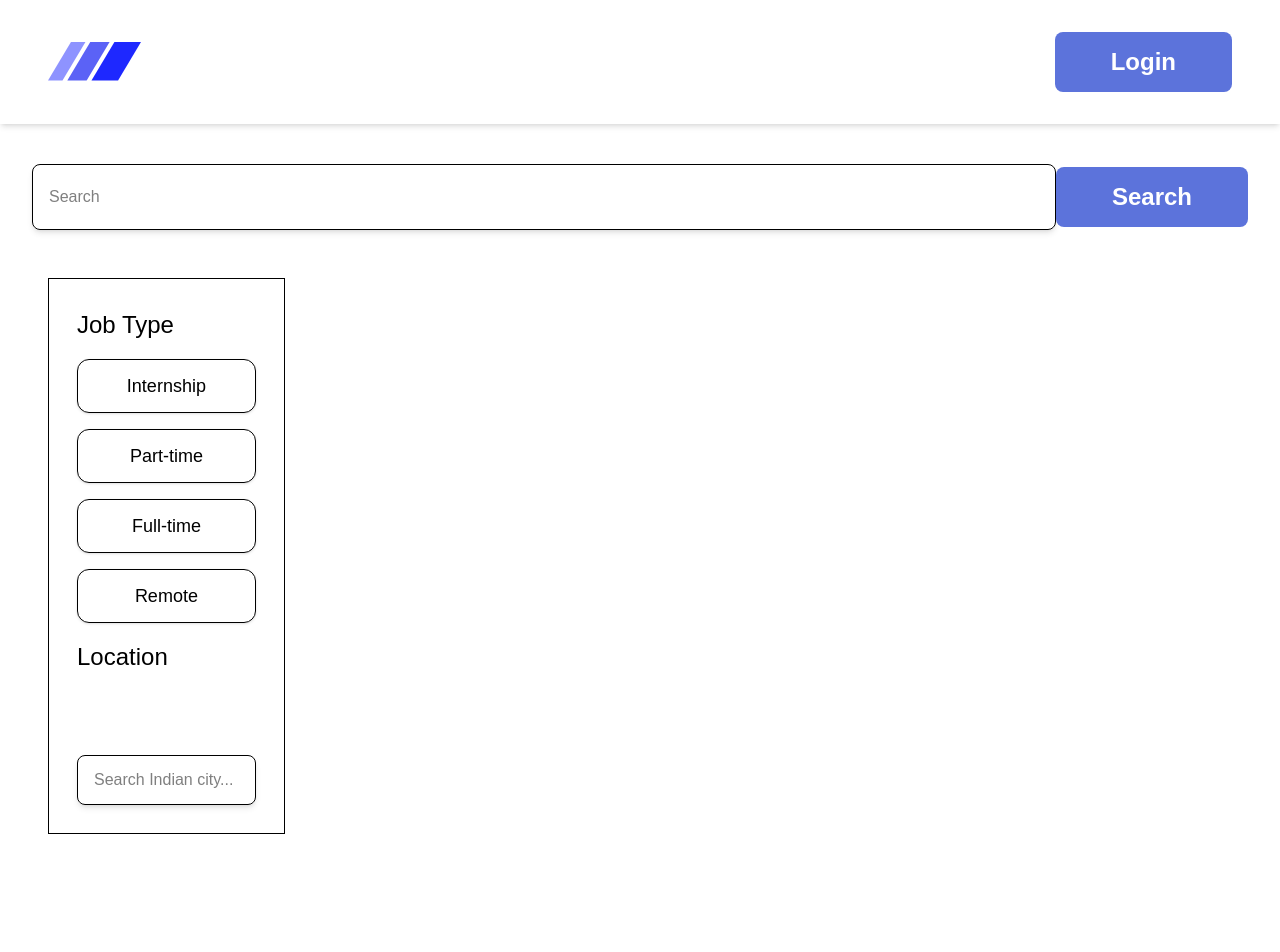
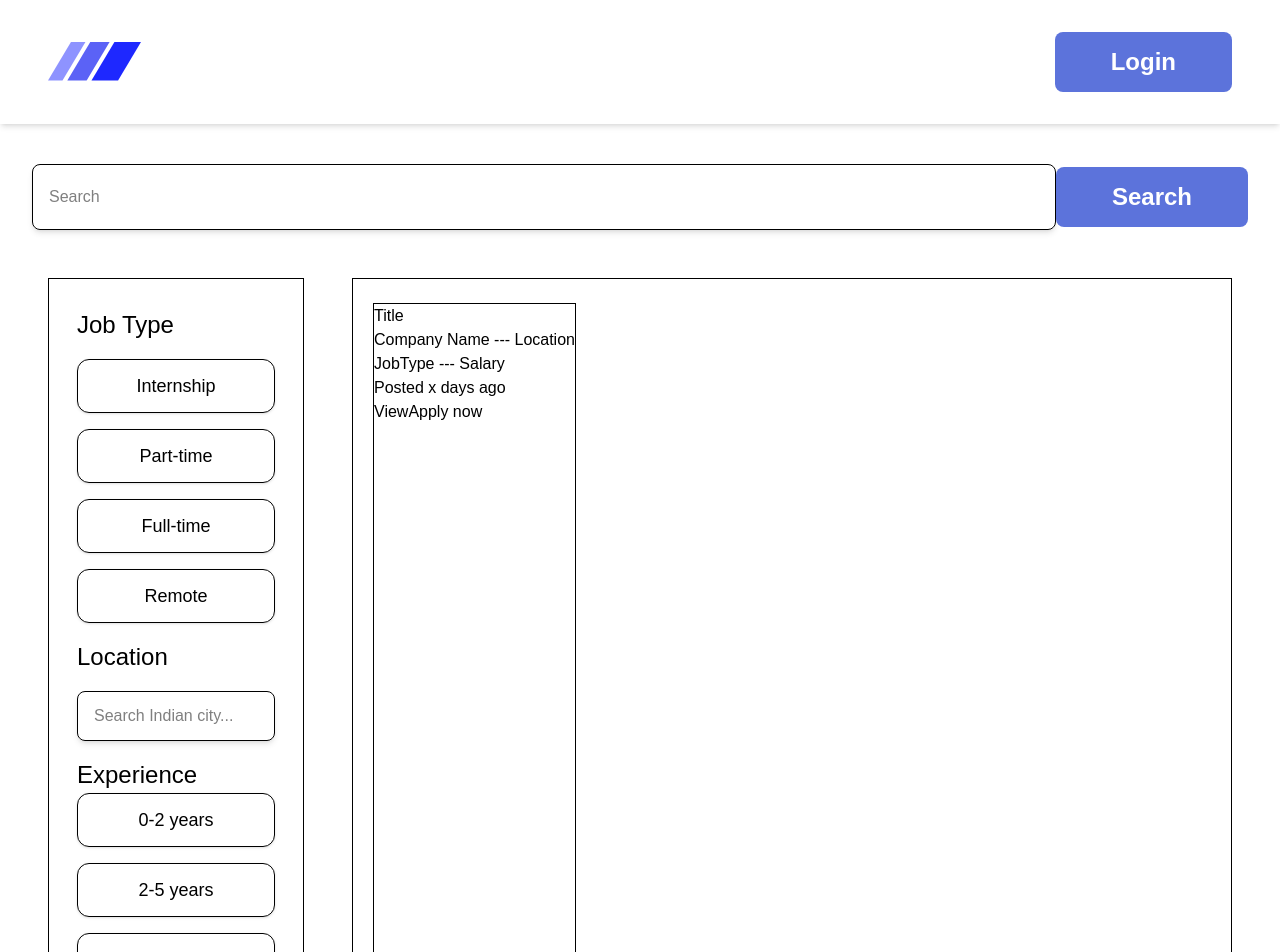
Before and after one commit to Yashu2906/Job-Portal, a React app in the folder job-board-frontend/: page / in a window 1280 px wide. Shown: the top 952 px of the page. Before the commit the page ends 882 px from the top, so only its background shows below. Built offline with nearby package versions, Linux system fonts and the light colour scheme; the HTML template or start-up script is replaced by a standard one.

Commit message:
home page

```diff
--- /dev/null
+++ b/job-board-frontend/src/components/JobCard.jsx
@@ -0,0 +1,22 @@
+import React from "react";
+
+const JobCard = () => {
+  return (
+    <div className="m-12 ml-0 border-1 h-auto w-[80%] flex">
+      <div className=" border-1  mx-5 my-6 ">
+        <div>
+          <h1>Title</h1>
+          <p>Company Name --- Location</p>
+          <p>JobType --- Salary</p>
+          <p>Posted x days ago</p>
+        </div>
+        <div>
+          <button>View</button>
+          <button>Apply now</button>
+        </div>
+      </div>
+    </div>
+  );
+};
+
+export default JobCard;
--- a/job-board-frontend/src/components/Navbar.jsx
+++ b/job-board-frontend/src/components/Navbar.jsx
@@ -23,7 +23,7 @@ const Navbar = () => {
       {/* Buttons */}
       {user ? (
         <button
-          onClick={logout}
+          onClick={(logout, () => navigate("/login"))}
           className="px-14 py-3 bg-[#5c73db] text-white text-[24px] font-semibold rounded-lg hover:bg-[#4a5ec1] transition"
         >
           Logout
--- a/job-board-frontend/src/components/Sidebar.jsx
+++ b/job-board-frontend/src/components/Sidebar.jsx
@@ -3,9 +3,8 @@ import CitySearchBox from "../config/CItySearchBox";
 
 const Sidebar = () => {
   return (
-    <div>
-      <div className="flex m-12">
-        <div className="w-[20%] border-1 h-full p-7 flex flex-col gap-4">
+    <div className="flex m-12 max-w-[20%]">
+      <div className="w-full border-1 h-full p-7 flex flex-col gap-4">
         <p className="text-[24px]">Job Type</p>
         <div className="flex flex-wrap gap-4">
           <button className="grow py-3 px-5 rounded-xl border shadow-sm text-lg font-medium transition-all duration-300 hover:scale-105   hover:outline-none  cursor-pointer">
@@ -25,9 +24,21 @@ const Sidebar = () => {
           <p className="text-[24px]">Location</p>
           <CitySearchBox />
         </div>
+        <div>
+          <p className="text-[24px]">Experience</p>
+          <div className="flex flex-wrap gap-4">
+            <button className="grow py-3 px-5 rounded-xl border shadow-sm text-lg font-medium transition-all duration-300 hover:scale-105   hover:outline-none  cursor-pointer">
+              0-2 years
+            </button>
+            <button className="grow py-3 px-5 rounded-xl border shadow-sm text-lg font-medium transition-all duration-300 hover:scale-105   hover:outline-none  cursor-pointer">
+              2-5 years
+            </button>
+            <button className="grow py-3 px-5 rounded-xl border shadow-sm text-lg font-medium transition-all duration-300 hover:scale-105   hover:outline-none  cursor-pointer">
+              5+ years
+            </button>
           </div>
         </div>
-      <div></div>
+      </div>
     </div>
   );
 };
--- a/job-board-frontend/src/config/CItySearchBox.jsx
+++ b/job-board-frontend/src/config/CItySearchBox.jsx
@@ -30,7 +30,7 @@ const CitySearchBox = () => {
   };
 
   return (
-    <div className="w-full max-w-md mx-auto mt-20 relative">
+    <div className="w-full max-w-md mx-auto mt-4 relative">
       <input
         type="text"
         value={query}
--- a/job-board-frontend/src/pages/Home.jsx
+++ b/job-board-frontend/src/pages/Home.jsx
@@ -2,13 +2,17 @@ import React from "react";
 import Navbar from "../components/Navbar";
 import Searchbar from "../components/Searchbar";
 import Sidebar from "../components/Sidebar";
+import JobCard from "../components/JobCard";
 
 const Home = () => {
   return (
     <div>
       <Navbar />
       <Searchbar />
-      <Sidebar />
+      <div className="flex">
+        <Sidebar />
+        <JobCard />
+      </div>
     </div>
   );
 };
```
Lines whose indentation alone changed are shown as unchanged.
